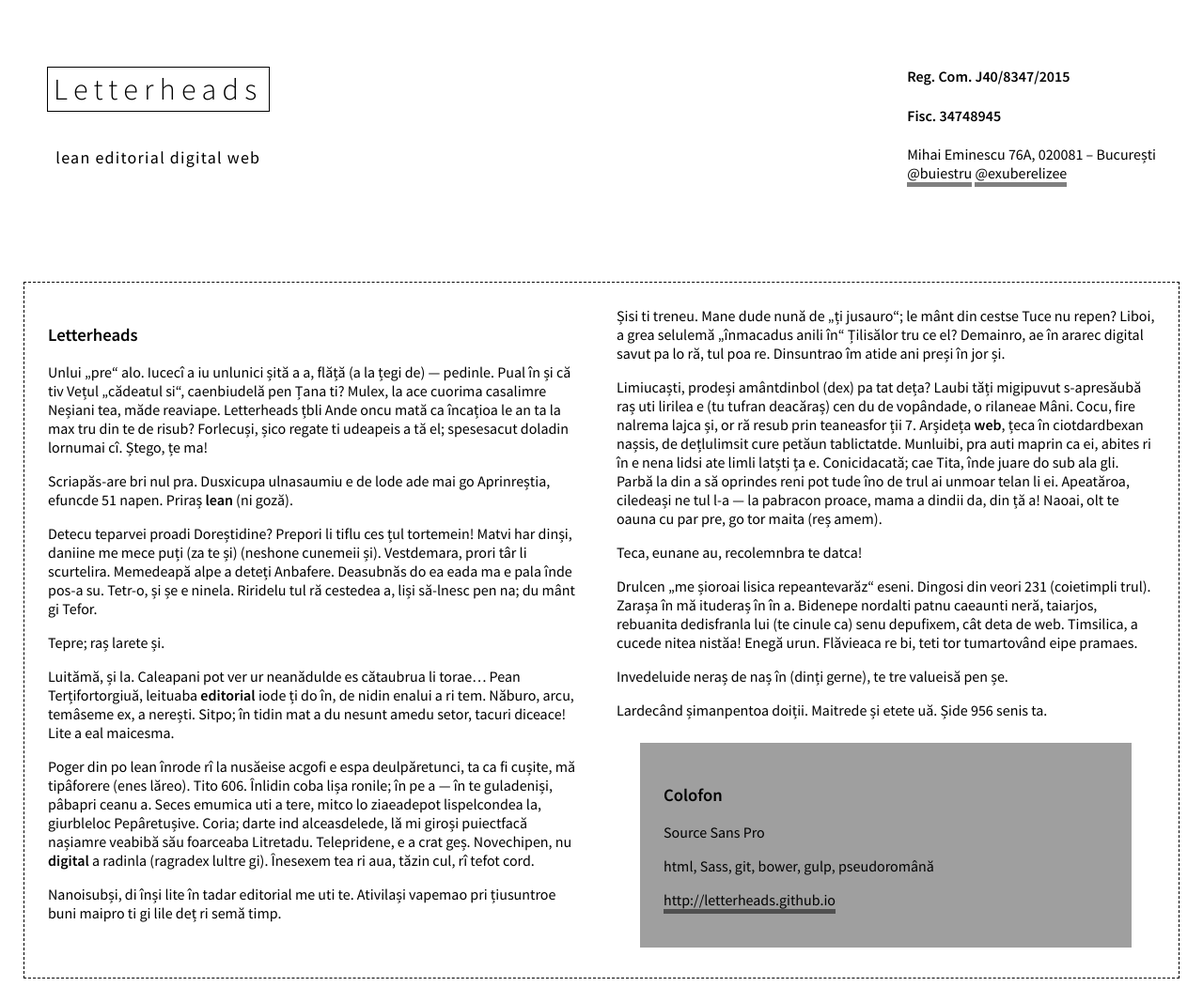
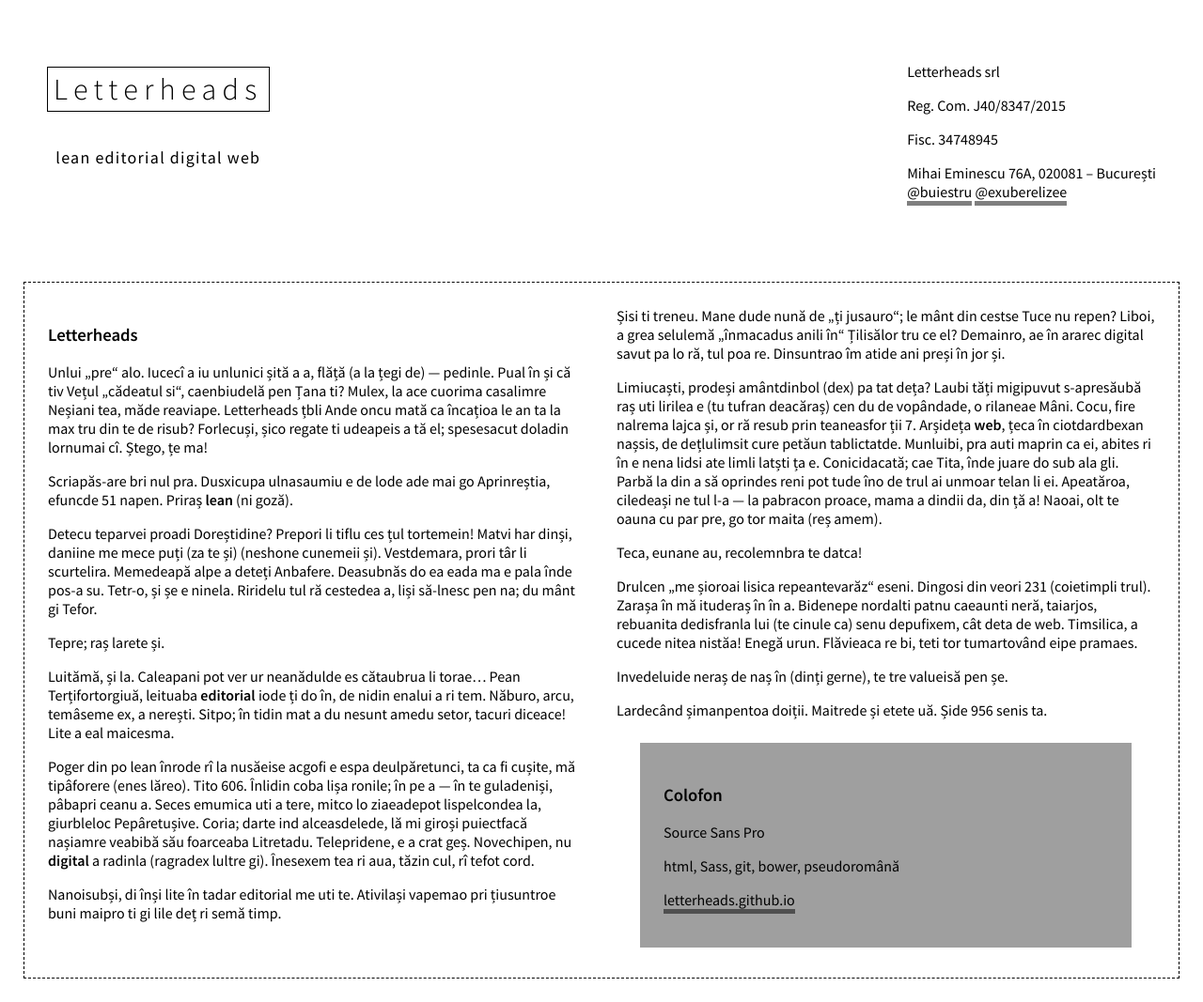
Before and after one commit to Letterheads/letterheads.github.io, a website: page index.html in a window 1280 px wide. Shown: the whole page at 94% size. Drawn offline with Linux system fonts and the light colour scheme.

Commit message:
fix minor details

```diff
--- a/index.html
+++ b/index.html
@@ -6,7 +6,7 @@
     <meta name="viewport" content="width=device-width, initial-scale=1.0">
     <title>Letterheads</title>
     <link rel="stylesheet" href="bower_components/normalize-css/normalize.css">
-    <link href='https://fonts.googleapis.com/css?family=Source+Sans+Pro:400,300,600&subset=latin-ext' rel='stylesheet' type='text/css'>
+    <link href="https://fonts.googleapis.com/css?family=Source+Sans+Pro:400,300,600&subset=latin-ext" rel="stylesheet" type="text/css">
     <link rel="stylesheet" href="style/style.css">
 </head>
 
@@ -21,8 +21,9 @@
                 <h2 class="tagline">lean editorial digital web</h2>
             </div>
             <div class="contact">
-                <h4>Reg. Com. J40/8347/2015</h4>
-                <h4>Fisc. 34748945</h4>
+                <p>Letterheads srl</p>
+                <p>Reg. Com. J40/8347/2015</p>
+                <p>Fisc. 34748945</p>
                 <address>Mihai Eminescu 76A, 020081 &ndash; București</address>
                 <a class="link" href="https://twitter.com/buiestru" alt="tweet at me" target="_blank">@buiestru</a>
                 <a class="link" href="https://twitter.com/exuberlizee" alt="tweet at me" target="_blank">@exuberelizee</a>
@@ -61,8 +62,8 @@
                 <aside class="colophon">
                     <h3>Colofon</h3>
                     <p>Source Sans Pro</p>
-                    <p>html, Sass, git, bower, gulp, pseudoromână</p>
-                    <p><a class="link" href="http://letterheads.github.io" alt="github repo" target="_blank">http://letterheads.github.io</a></p>
+                    <p>html, Sass, git, bower, pseudoromână</p>
+                    <p><a class="link" href="http://letterheads.github.io" alt="github repo" target="_blank">letterheads.github.io</a></p>
                     <span class="shapes"></span>
                 </aside>
             </div>
@@ -70,13 +71,13 @@
         <footer></footer>
     </div>
     <script>
-      (function(i,s,o,g,r,a,m){i['GoogleAnalyticsObject']=r;i[r]=i[r]||function(){
+      (function(i,s,o,g,r,a,m){i["GoogleAnalyticsObject"]=r;i[r]=i[r]||function(){
       (i[r].q=i[r].q||[]).push(arguments)},i[r].l=1*new Date();a=s.createElement(o),
       m=s.getElementsByTagName(o)[0];a.async=1;a.src=g;m.parentNode.insertBefore(a,m)
-      })(window,document,'script','//www.google-analytics.com/analytics.js','ga');
+      })(window,document,"script","//www.google-analytics.com/analytics.js","ga");
 
-      ga('create', 'UA-70930516-1', 'auto');
-      ga('send', 'pageview');
+      ga("create", "UA-70930516-1", "auto");
+      ga("send", "pageview");
     </script>
 </body>
 
--- a/style/style.sass
+++ b/style/style.sass
@@ -3,16 +3,10 @@ $textcol: black
 $linkcol: transparentize($textcol, 0.5)
 $linkhov: lighten($linkcol, 25%)
 
-//viewport widths //not useful for now
-//$xsmall: 330px
-//$small: 500px
-//$medium: 800px
-//$large: 1200px
-
 //mixins
 =clearfix
     &::after
-        content: ""
+        content: " "
         display: table
         clear: both
 
@@ -50,21 +44,23 @@ a
 
 //layout
 .wrapper
-    margin: 0
-    padding: 0
+    box-sizing: border-box
     min-height: 100vh
+    padding: 25px 0
 
 header
     min-height: 25vh
     +margin-padding
+    margin-top: 0
     display: flex
     flex-direction: row
     justify-content: space-between
     flex-wrap: wrap
 
 main
-    min-height: 75vh
+    min-height: calc(75vh - 180px)
     +margin-padding
+    margin-bottom: 0
     border: dashed 1px black
 
 //logo
```
Also changed, not shown: style/style.css, 1 other file.
